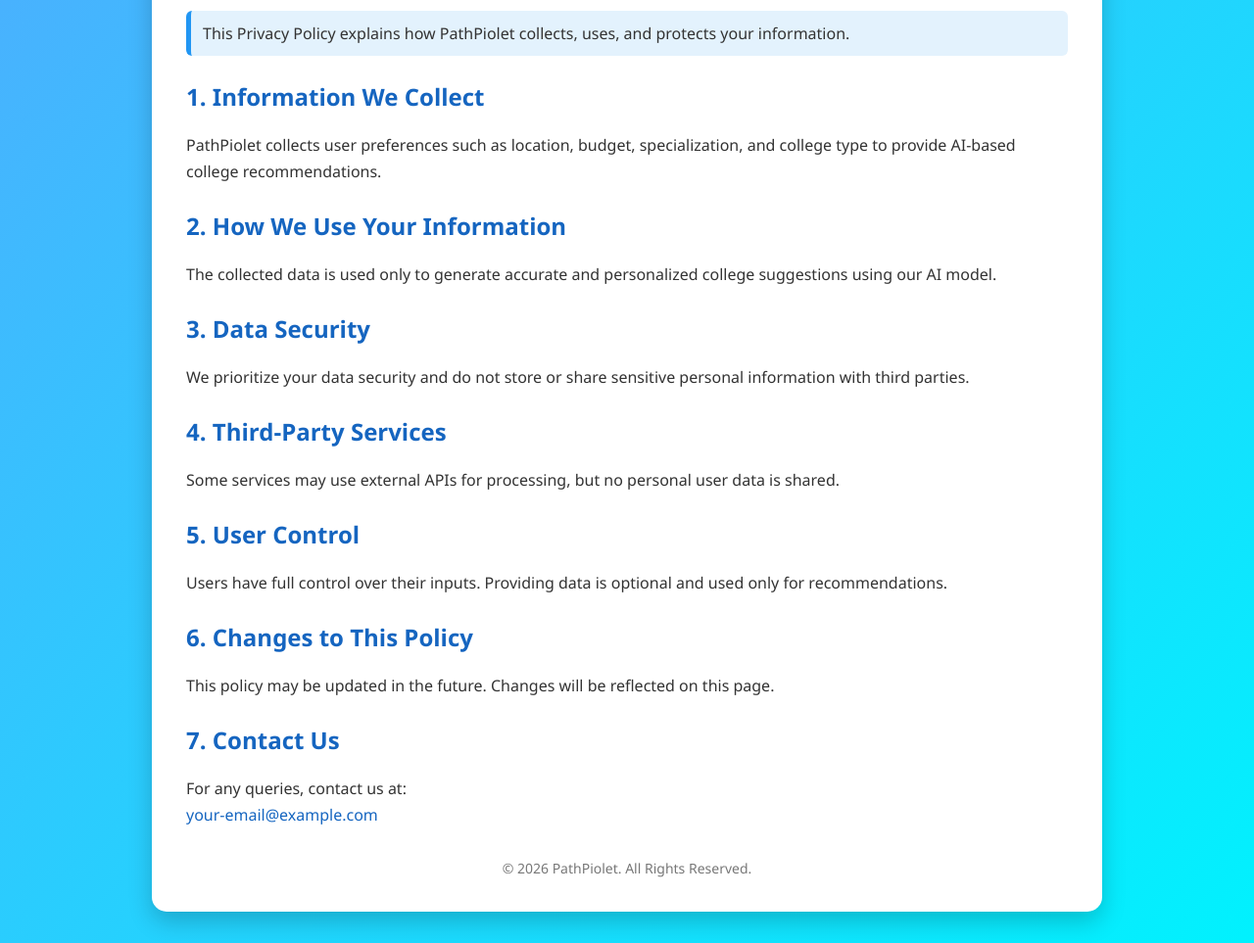
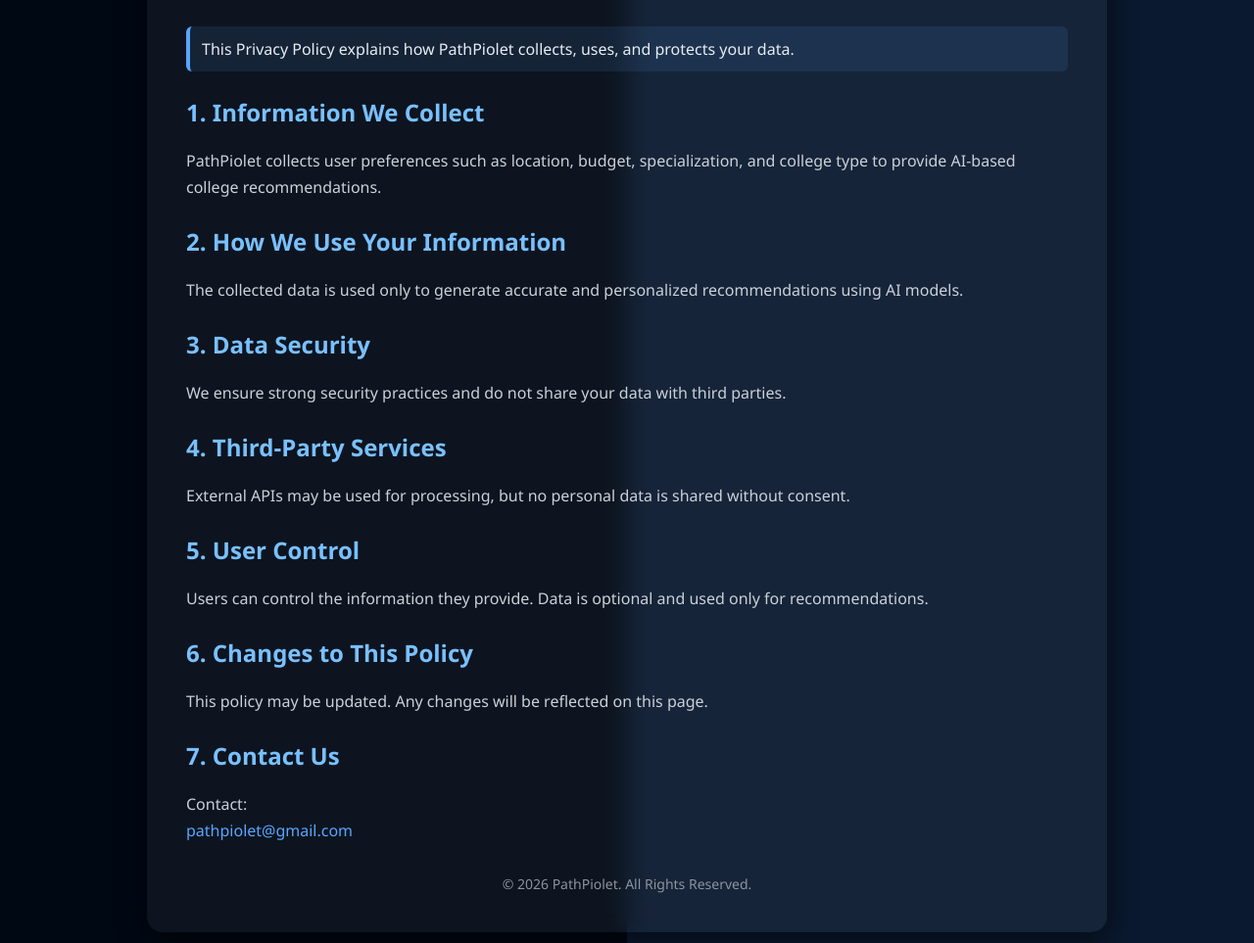
Before and after one commit to Chennakesava-25/Privacy-Policy-URL, a plain HTML site: page index.html in a window 1280 px wide. Shown: the part 201-1164 px from the top of the page at 98% size. Drawn offline with Linux system fonts and the light colour scheme.

Commit message:
ind
Updated styles and text for improved readability and aesthetics.

```diff
--- a/index.html
+++ b/index.html
@@ -7,66 +7,67 @@
 
 <style>
     body {
+        margin: 0;
         font-family: 'Segoe UI', sans-serif;
-            margin: 0;
-            padding: 0;
-            background: linear-gradient(135deg, #4facfe, #00f2fe);
-            color: #333;
+        background: linear-gradient(90deg, #000814 50%, #0a192f 50%);
+        color: #e6edf3;
     }
 
     .container {
         max-width: 900px;
         margin: 50px auto;
-            background: #ffffff;
-            padding: 35px;
-            border-radius: 15px;
-            box-shadow: 0 10px 25px rgba(0,0,0,0.2);
+        padding: 40px;
+        background: rgba(255, 255, 255, 0.05);
+        border-radius: 16px;
+        backdrop-filter: blur(12px);
+        box-shadow: 0 8px 30px rgba(0,0,0,0.6);
     }
 
     h1 {
         text-align: center;
-            color: #0d47a1;
+        font-size: 32px;
+        color: #58a6ff;
         margin-bottom: 5px;
     }
 
     .subtitle {
         text-align: center;
-            color: #555;
-            margin-bottom: 25px;
+        color: #8b949e;
+        margin-bottom: 30px;
     }
 
     h2 {
-            color: #1565c0;
+        color: #79c0ff;
         margin-top: 25px;
     }
 
     p {
         line-height: 1.7;
-            margin: 10px 0;
+        color: #c9d1d9;
     }
 
     .highlight {
-            background: #e3f2fd;
+        background: rgba(88, 166, 255, 0.1);
+        border-left: 4px solid #58a6ff;
         padding: 12px;
-            border-left: 5px solid #2196f3;
         border-radius: 6px;
-            margin: 15px 0;
+        margin: 20px 0;
+    }
+
+    a {
+        color: #58a6ff;
+        text-decoration: none;
+    }
+
+    a:hover {
+        text-decoration: underline;
     }
 
     .footer {
         text-align: center;
         margin-top: 30px;
+        color: #8b949e;
         font-size: 14px;
-            color: #777;
-        }
-
-        a {
-            color: #1565c0;
-            text-decoration: none;
-        }
-
-        a:hover {
-            text-decoration: underline;
     }
 
     @media (max-width: 600px) {
@@ -76,6 +77,7 @@
         }
     }
 </style>
+
 </head>
 
 <body>
@@ -86,7 +88,7 @@
     <p class="subtitle">PathPiolet - AI College Finder</p>
 
     <div class="highlight">
-        This Privacy Policy explains how PathPiolet collects, uses, and protects your information.
+        This Privacy Policy explains how PathPiolet collects, uses, and protects your data.
     </div>
 
     <h2>1. Information We Collect</h2>
@@ -97,34 +99,34 @@
 
     <h2>2. How We Use Your Information</h2>
     <p>
-        The collected data is used only to generate accurate and personalized college suggestions using our AI model.
+        The collected data is used only to generate accurate and personalized recommendations using AI models.
     </p>
 
     <h2>3. Data Security</h2>
     <p>
-        We prioritize your data security and do not store or share sensitive personal information with third parties.
+        We ensure strong security practices and do not share your data with third parties.
     </p>
 
     <h2>4. Third-Party Services</h2>
     <p>
-        Some services may use external APIs for processing, but no personal user data is shared.
+        External APIs may be used for processing, but no personal data is shared without consent.
     </p>
 
     <h2>5. User Control</h2>
     <p>
-        Users have full control over their inputs. Providing data is optional and used only for recommendations.
+        Users can control the information they provide. Data is optional and used only for recommendations.
     </p>
 
     <h2>6. Changes to This Policy</h2>
     <p>
-        This policy may be updated in the future. Changes will be reflected on this page.
+        This policy may be updated. Any changes will be reflected on this page.
     </p>
 
     <h2>7. Contact Us</h2>
     <p>
-        For any queries, contact us at:
+        Contact:
         <br>
-        <a href="mailto:your-email@example.com">your-email@example.com</a>
+        <a href="mailto:your-email@example.com">pathpiolet@gmail.com</a>
     </p>
 
     <div class="footer">
```
Lines whose indentation alone changed are shown as unchanged.
